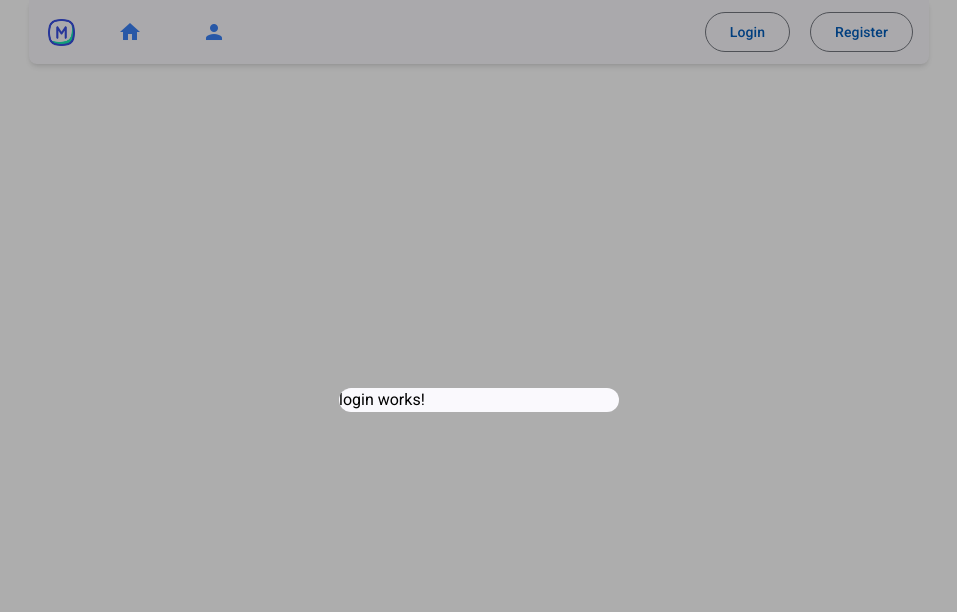
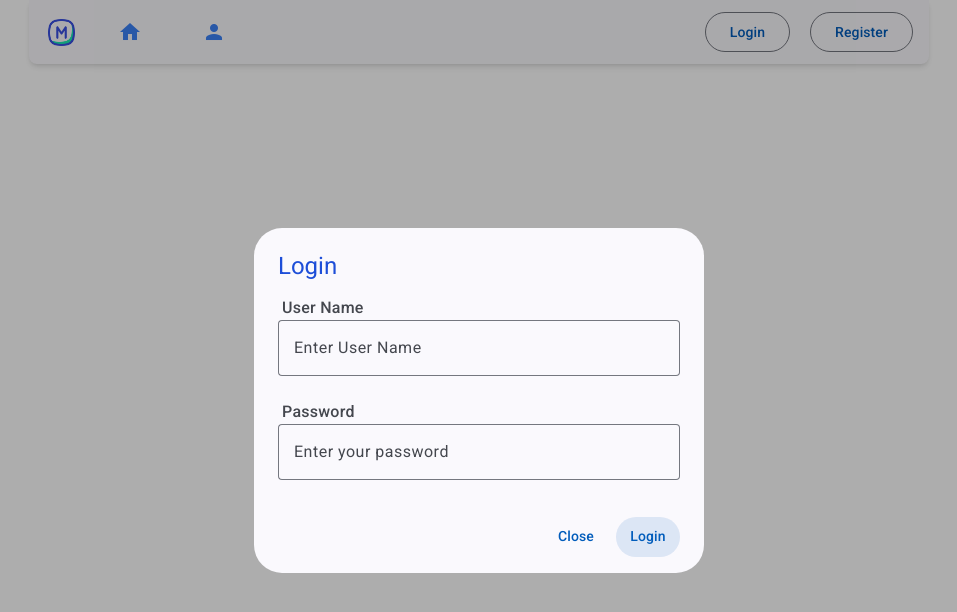
Before and after one commit to Eng-Elmenoufy/social-media, an Angular app: page / in a window 1280 px wide. Both pictures are taken after a click on the button "Login". Shown: the top 612 px of the page, without its empty margins (161-1118 px from the left). Built offline with nearby package versions, Linux system fonts and the light colour scheme.

Commit message:
Implemented login and registration forms with applied styling.

```diff
--- a/src/app/components/navbar/login/login.component.html
+++ b/src/app/components/navbar/login/login.component.html
@@ -1 +1,28 @@
-<p>login works!</p>
+<h2 mat-dialog-title class="!text-blue-700">Login</h2>
+<mat-dialog-content class="mat-typography">
+  <div class="example-container mb-1">
+    <label class="block text-base font-medium pl-1">User Name</label>
+    <mat-form-field appearance="outline">
+      <input matInput placeholder="Enter User Name" [formControl]="userName" (blur)="updateErrorUserName()" required />
+      @if (userName.invalid) {
+      <mat-error>{{ errorUserName() }}</mat-error>
+      }
+    </mat-form-field>
+  </div>
+  <div class="example-container">
+    <label class="block text-base font-medium pl-1">Password</label>
+    <mat-form-field appearance="outline">
+      <input matInput placeholder="Enter your password" [formControl]="password" (blur)="updateErrorPassword()" required
+        type="password" />
+      @if (password.invalid) {
+      <mat-error>{{ errorPassword() }}</mat-error>
+      }
+    </mat-form-field>
+  </div>
+</mat-dialog-content>
+<mat-dialog-actions align="end">
+  <button mat-button mat-dialog-close>Close</button>
+  <button mat-button [mat-dialog-close]="true" cdkFocusInitial (click)="onLogin()">
+    Login
+  </button>
+</mat-dialog-actions>
--- a/src/app/components/navbar/login/login.component.scss
+++ b/src/app/components/navbar/login/login.component.scss
@@ -0,0 +1,22 @@
+.example-container mat-form-field + mat-form-field {
+  margin-left: 8px;
+}
+
+mat-form-field {
+  width: 100%;
+}
+
+mat-dialog-content {
+  width: 450px;
+  @media (max-width: 640px) {
+    width: 90vw !important;
+  }
+}
+
+h2 {
+  width: 100% !important;
+}
+
+mat-dialog-actions {
+  width: 100% !important;
+}
--- a/src/app/components/navbar/login/login.component.ts
+++ b/src/app/components/navbar/login/login.component.ts
@@ -1,11 +1,78 @@
-import { Component } from '@angular/core';
+import {
+  ChangeDetectionStrategy,
+  Component,
+  inject,
+  signal,
+} from '@angular/core';
+import { MatButtonModule } from '@angular/material/button';
+import { MatDialogModule } from '@angular/material/dialog';
+import { takeUntilDestroyed } from '@angular/core/rxjs-interop';
+import {
+  FormControl,
+  FormsModule,
+  ReactiveFormsModule,
+  Validators,
+} from '@angular/forms';
+import { MatFormFieldModule } from '@angular/material/form-field';
+import { MatInputModule } from '@angular/material/input';
+import { merge } from 'rxjs';
+import { AuthService } from '../../../services/auth.service';
 
 @Component({
-  selector: 'app-login',
-  imports: [],
+  selector: 'app-card',
+  standalone: true,
+  imports: [
+    MatDialogModule,
+    MatButtonModule,
+    MatFormFieldModule,
+    MatInputModule,
+    FormsModule,
+    ReactiveFormsModule,
+  ],
   templateUrl: './login.component.html',
-  styleUrl: './login.component.scss'
+  styleUrl: './login.component.scss',
 })
 export class LoginComponent {
+  auth = inject(AuthService);
+  readonly userName = new FormControl('', [Validators.required]);
+  readonly password = new FormControl('', [
+    Validators.required,
+    Validators.minLength(6),
+  ]);
 
+  errorUserName = signal('');
+  errorPassword = signal('');
+
+  constructor() {
+    merge(this.userName.statusChanges, this.userName.valueChanges)
+      .pipe(takeUntilDestroyed())
+      .subscribe(() => this.updateErrorUserName());
+    merge(this.password.statusChanges, this.password.valueChanges)
+      .pipe(takeUntilDestroyed())
+      .subscribe(() => this.updateErrorPassword());
+  }
+
+  updateErrorUserName() {
+    if (this.userName.hasError('required')) {
+      this.errorUserName.set('You must enter a value');
+    } else {
+      this.errorUserName.set('');
+    }
+  }
+  updateErrorPassword() {
+    if (this.password.hasError('required')) {
+      this.errorPassword.set('You must enter a password');
+    } else if (this.password.hasError('minlength')) {
+      this.errorPassword.set('your password must be at least 8 characters');
+    } else {
+      this.errorPassword.set('');
+    }
+  }
+
+  onLogin() {
+    this.auth.Login({
+      username: this.userName.value!,
+      password: this.password.value!,
+    });
+  }
 }
--- a/src/app/components/navbar/register/register.component.html
+++ b/src/app/components/navbar/register/register.component.html
@@ -1 +1,51 @@
-<p>register works!</p>
+<h2 mat-dialog-title class="!text-blue-700">Register</h2>
+<mat-dialog-content class="mat-typography">
+  <div class="example-container mb-1">
+    <label class="block text-base font-medium pl-1 mb-1">User Name</label>
+    <mat-form-field appearance="outline">
+      <input matInput placeholder="Enter User Name" [formControl]="userName" (blur)="updateErrorUserName()" required />
+      @if (userName.invalid) {
+      <mat-error>{{ errorUserName() }}</mat-error>
+      }
+    </mat-form-field>
+  </div>
+  <div class="example-container">
+    <label class="block text-base font-medium pl-1 mb-1">Password</label>
+    <mat-form-field appearance="outline">
+      <input matInput placeholder="Enter your password" [formControl]="password" (blur)="updateErrorPassword()" required
+        type="password" />
+      @if (password.invalid) {
+      <mat-error>{{ errorPassword() }}</mat-error>
+      }
+    </mat-form-field>
+  </div>
+  <div class="example-container">
+    <label class="block text-base font-medium pl-1 mb-1">Name</label>
+    <mat-form-field appearance="outline">
+      <input matInput placeholder="Enter your Name" [formControl]="name" (blur)="updateErrorName()" required />
+      @if (name.invalid) {
+      <mat-error>{{ errorName() }}</mat-error>
+      }
+    </mat-form-field>
+  </div>
+  <div class="example-container">
+    <label class="block text-base font-medium pl-1 mb-1">Email</label>
+    <mat-form-field appearance="outline">
+      <input matInput placeholder="Enter your Email" [formControl]="email" (blur)="updateErrorEmail()" required />
+      @if (email.invalid) {
+      <mat-error>{{ errorEmail() }}</mat-error>
+      }
+    </mat-form-field>
+  </div>
+  <div class="file-input-container">
+    <label class="block text-base font-medium pl-1 mb-1">Profile Image</label>
+    <input (change)="imageUpload($event)" type="file"
+      class="block w-full text-sm text-slate-500 file:mr-4 file:py-2 file:px-4 file:rounded-full file:border-0 file:text-sm file:font-medium file:bg-violet-50 file:text-blue-700 hover:file:bg-violet-100" />
+  </div>
+</mat-dialog-content>
+<mat-dialog-actions align="end">
+  <button mat-button mat-dialog-close>Close</button>
+  <button type="submit" mat-button [mat-dialog-close]="true" cdkFocusInitial (click)="onSubmit()">
+    Register
+  </button>
+</mat-dialog-actions>
--- a/src/app/components/navbar/register/register.component.scss
+++ b/src/app/components/navbar/register/register.component.scss
@@ -0,0 +1,22 @@
+.example-container mat-form-field + mat-form-field {
+  margin-left: 8px;
+}
+
+mat-form-field {
+  width: 100%;
+}
+
+mat-dialog-content {
+  width: 450px;
+  @media (max-width: 640px) {
+    width: 90vw !important;
+  }
+}
+
+h2 {
+  width: 100% !important;
+}
+
+mat-dialog-actions {
+  width: 100% !important;
+}
--- a/src/app/components/navbar/register/register.component.ts
+++ b/src/app/components/navbar/register/register.component.ts
@@ -1,11 +1,128 @@
-import { Component } from '@angular/core';
+import {
+  ChangeDetectionStrategy,
+  Component,
+  inject,
+  signal,
+} from '@angular/core';
+import { MatButtonModule } from '@angular/material/button';
+import { MatDialogModule } from '@angular/material/dialog';
+import { takeUntilDestroyed } from '@angular/core/rxjs-interop';
+import {
+  Form,
+  FormControl,
+  FormsModule,
+  ReactiveFormsModule,
+  Validators,
+} from '@angular/forms';
+import { MatFormFieldModule } from '@angular/material/form-field';
+import { MatInputModule } from '@angular/material/input';
+import { merge } from 'rxjs';
+
+import { AuthService } from '../../../services/auth.service';
+import { RegisterForm } from '../../../models/register-form.model';
 
 @Component({
   selector: 'app-register',
-  imports: [],
+  standalone: true,
+  imports: [
+    MatDialogModule,
+    MatButtonModule,
+    MatFormFieldModule,
+    MatInputModule,
+    FormsModule,
+    ReactiveFormsModule,
+  ],
   templateUrl: './register.component.html',
-  styleUrl: './register.component.scss'
+  styleUrl: './register.component.scss',
 })
 export class RegisterComponent {
+  private auth = inject(AuthService);
+  readonly userName = new FormControl('', [Validators.required]);
+  readonly password = new FormControl('', [
+    Validators.required,
+    Validators.minLength(6),
+  ]);
+  readonly name = new FormControl('', [Validators.required]);
+  readonly email = new FormControl('', [Validators.required, Validators.email]);
+  profileImage = new FormControl();
 
+  errorUserName = signal('');
+  errorPassword = signal('');
+  errorName = signal('');
+  errorEmail = signal('');
+
+  constructor() {
+    merge(this.userName.statusChanges, this.userName.valueChanges)
+      .pipe(takeUntilDestroyed())
+      .subscribe(() => this.updateErrorUserName());
+    merge(this.password.statusChanges, this.password.valueChanges)
+      .pipe(takeUntilDestroyed())
+      .subscribe(() => this.updateErrorPassword());
+    merge(this.name.statusChanges, this.name.valueChanges)
+      .pipe(takeUntilDestroyed())
+      .subscribe(() => this.updateErrorName());
+    merge(this.email.statusChanges, this.email.valueChanges)
+      .pipe(takeUntilDestroyed())
+      .subscribe(() => this.updateErrorEmail());
+  }
+
+  updateErrorUserName() {
+    if (this.userName.hasError('required')) {
+      this.errorUserName.set('You must enter your user name');
+    } else {
+      this.errorUserName.set('');
+    }
+  }
+
+  updateErrorPassword() {
+    if (this.password.hasError('required')) {
+      this.errorPassword.set('You must enter a password');
+    } else if (this.password.hasError('minlength')) {
+      this.errorPassword.set('your password must be at least 8 characters');
+    } else {
+      this.errorPassword.set('');
+    }
+  }
+
+  updateErrorName() {
+    if (this.name.hasError('required')) {
+      this.errorName.set('You must enter your name');
+    } else {
+      this.errorName.set('');
+    }
+  }
+
+  updateErrorEmail() {
+    if (this.email.hasError('required')) {
+      this.errorEmail.set('You must enter Your email');
+    } else if (this.email.hasError('email')) {
+      this.errorEmail.set('Not a valid email');
+    } else {
+      this.errorEmail.set('');
+    }
+  }
+
+  imageUpload(event: any) {
+    this.profileImage = event.target.files[0];
+  }
+
+  onSubmit() {
+    if (
+      this.userName.valid &&
+      this.password.valid &&
+      this.name.valid &&
+      this.email.valid
+    ) {
+      const formData: RegisterForm = {
+        username: this.userName.value!,
+        password: this.password.value!,
+        image: this.profileImage!,
+        name: this.name.value!,
+        email: this.email.value!,
+      };
+      this.auth.Register(formData).subscribe({
+        next: () => {},
+      });
+    }
+  }
 }
```
